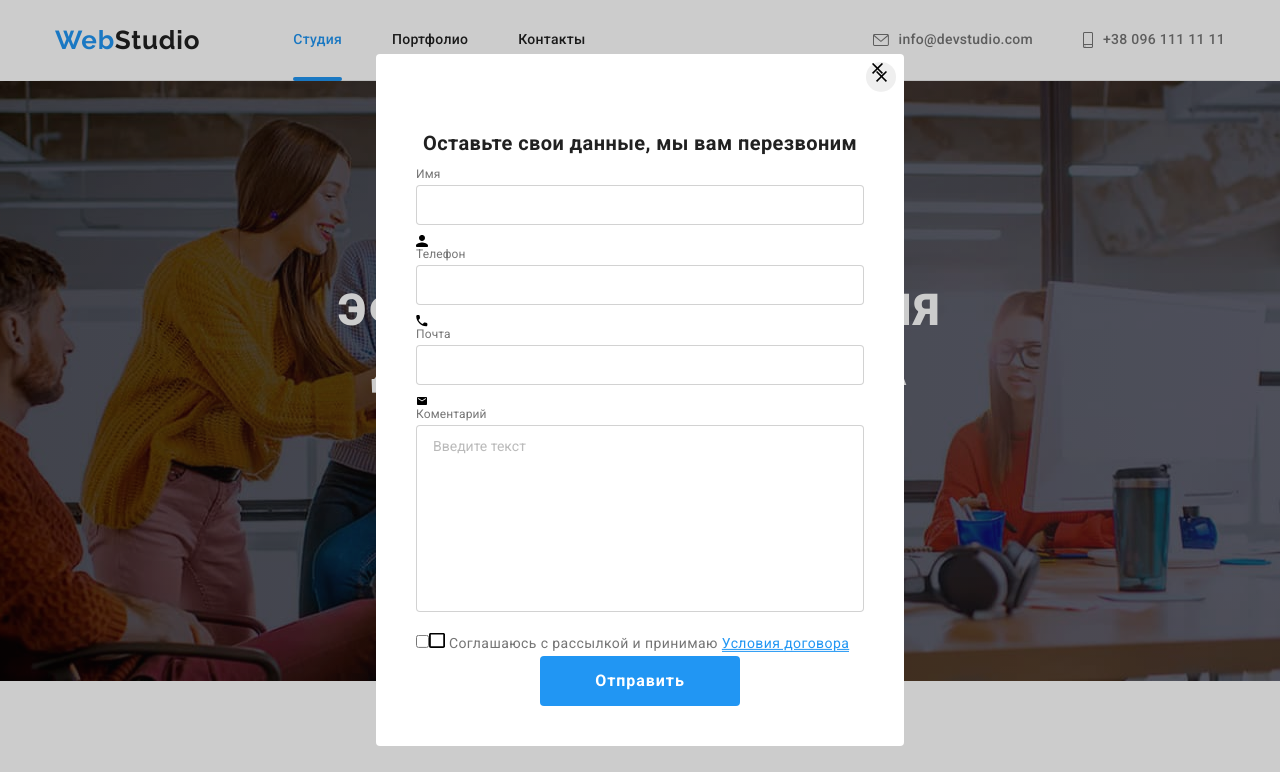
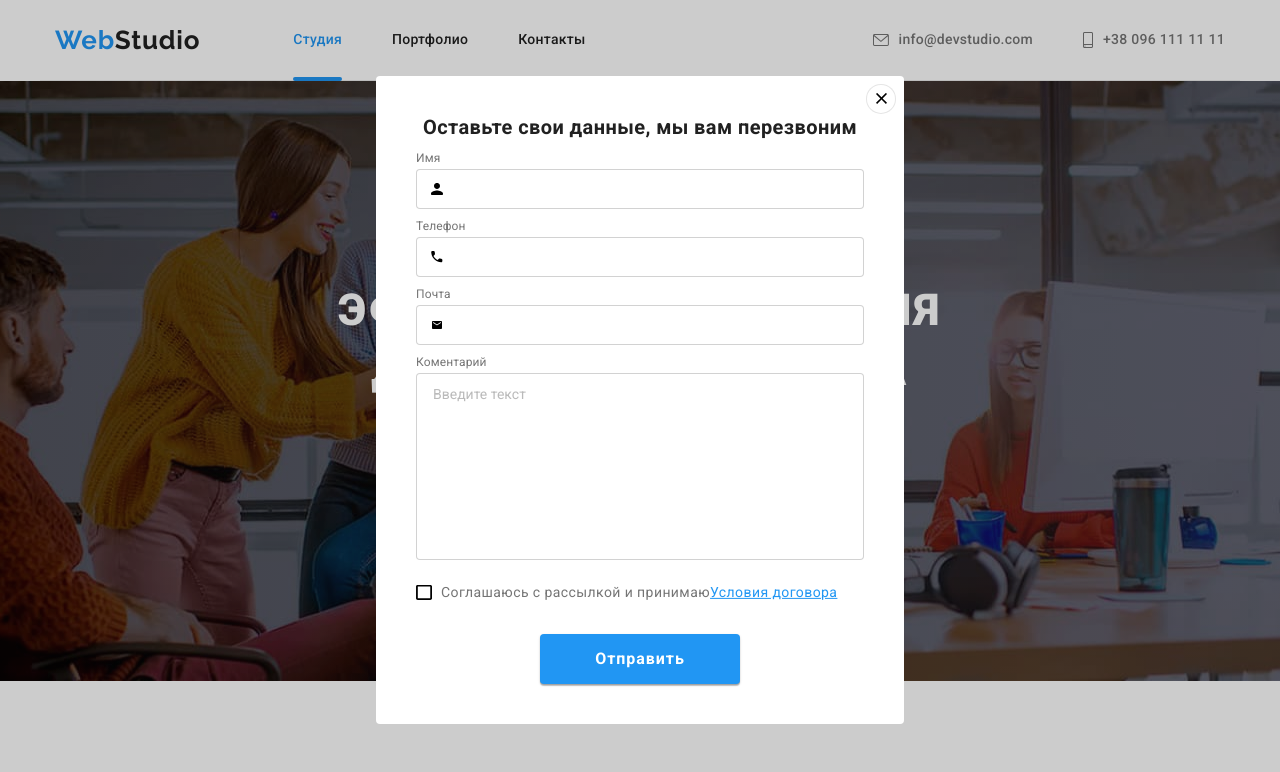
Before and after one commit to jekaod/goit-markup-hw-06, a plain HTML site: page index.html in a window 1280 px wide. Both pictures are taken after a click on the button "Заказать услугу". Shown: the top 772 px of the page. Drawn offline with nearby package versions, Linux system fonts and the light colour scheme.

Commit message:
Update style.css

```diff
--- a/css/style.css
+++ b/css/style.css
@@ -544,19 +544,34 @@ h1, h2, h3, p, ul{
     border-radius: 4px;
     margin-right: 12px;
     background-color: var(--footer-bg-color);
+    outline: none;
+    transition: border var(--transition);
+}
+
+.mail-input:focus{
+    border: 1px solid var(--accent-color);
 }
 
 .footer-btn{
+    display: inline-flex;
+    align-items: center;
+    justify-content: center;
     width: 200px;
     height: 50px;
+    box-shadow: 0px 4px 4px rgba(0, 0, 0, 0.15);
+    border-radius: 4px;
     border: none;
-    border-radius: 4px;
     font-weight: 700;
     font-size: 16px;
     letter-spacing: 0.06em;
     line-height: calc(30 / 16);
     color: var(--portfolio-button-color);
     background-color: var(--accent-color);
+}
+
+.footer-icon{
+    margin-left: 10px;
+    align-items: center;
 }
  /* Стили кнопок портфолио*/
 
@@ -717,23 +732,24 @@ h1, h2, h3, p, ul{
 }
 
 .modal-cl-btn{
-    display: flex;
-
-    margin: 8px 8px auto auto;
-    background-image: url('../imeges/close.svg');
+    position: absolute;
+    top:8px;
+    right:8px;
     width: 30px;
     height: 30px;
+    border-radius: 50%;
+    border: 1px solid rgba(0, 0, 0, 0.1);
+    background-color: var(--primery-bg-color);
+    cursor: pointer;
+    transition: fill var(--transition);
+}
 
-    background-repeat: no-repeat;
-    background-position: 50% 50%;
-    border-radius: 50%;
-    border: 1px;
+.modal-cl-btn:hover{
+    fill:var(--accent-color)
 }
 
 .modal-form{
-
-   padding: 40px;
-
+    padding: 40px;
 }
 
 .modal-title{
@@ -749,45 +765,103 @@ h1, h2, h3, p, ul{
 .form-item{
     display: flex;
     flex-direction: column;
+    position: relative;
 
 }
 
-.form-item label{
+.form-label{
     margin-bottom: 4px;
     font-size: 12px;
     line-height: calc(14 /12);
     letter-spacing: 0.01em;
 }
 
-.form-item input{
-    padding: 11px 12px;
+.form-input{
+    padding: 11px 42px;
     margin-bottom: 10px;
     border: 1px solid rgba(33, 33, 33, 0.2);
     border-radius: 4px;
+    transition: fill var(--transition);
 }
 
-.form-item textarea{
+
+.form-input:focus{
+    border: 1px solid var(--accent-color);
+    cursor: pointer;
+    outline: none;
+}
+
+
+.form-input:focus ~ .form-icon{
+    fill: var(--accent-color);
+}
+
+.form-icon{
+    position: absolute;
+    bottom: 24px;
+    left: 15px;
+    transition: fill var(--transition);
+
+}
+.form-textarea{
     padding: 12px 16px;
     margin-bottom: 20px;
     resize: none;
     border: 1px solid rgba(33, 33, 33, 0.2);
     border-radius: 4px;
+    transition: fill var(--transition);
 }
 
-.form-item textarea::placeholder{
+.form-textarea:focus{
+    border: 1px solid var(--accent-color);
+    cursor: pointer;
+    outline: none;
+}
+
+.form-textarea::placeholder{
     color: rgba(117, 117, 117, 0.5);
 }
 
-.checkbox-agree{
+.field{
+   display: flex;
+   align-items: center;
    line-height: calc(24 / 14);
    text-align: center;
    margin-bottom: var(--set-gap);
 
 }
 
+.checkbox{
+    position: absolute;
+    width: 1px;
+    height: 1px;
+    margin: -1px;
+    padding: 0;
+    white-space: nowrap;
+    overflow: hidden;
+    border: 0;
+    clip-path: inset(100%);
+    clip: rect(0 0 0 0);
+}
+
+.checkbox-svg{
+
+    margin-right: 9px;
+}
+
+.checkbox:checked + .checkbox-svg{
+
+    fill:var(--accent-color);
+    background-size: contain;
+    background-color: var(--accent-color);
+    background-image: url(../imeges/check.svg);
+    border-radius: 4px;
+    transition: fill var(--transition);
+}
+
 .checkbox-link{
     color: var(--accent-color);
-    border-bottom: 0.1px solid var(--portfolio-accent-color);
+
 }
 
 .modal-btn{
@@ -797,12 +871,13 @@ h1, h2, h3, p, ul{
     padding: 10px 55px;
     font-weight: 700;
     font-size: 16px;
-
+    cursor: pointer;
     line-height: calc(30 / 16);
     letter-spacing: 0.06em;
     color: var(--primery-bg-color);
     background-color: var(--accent-color);
     border: none;
+    box-shadow: 0px 1px 3px rgba(0, 0, 0, 0.12), 0px 1px 1px rgba(0, 0, 0, 0.14), 0px 2px 1px rgba(0, 0, 0, 0.2);
     border-radius: 4px;
 }
 /* цвeт оснопного загаловка color: #FFFFFF; */
```
